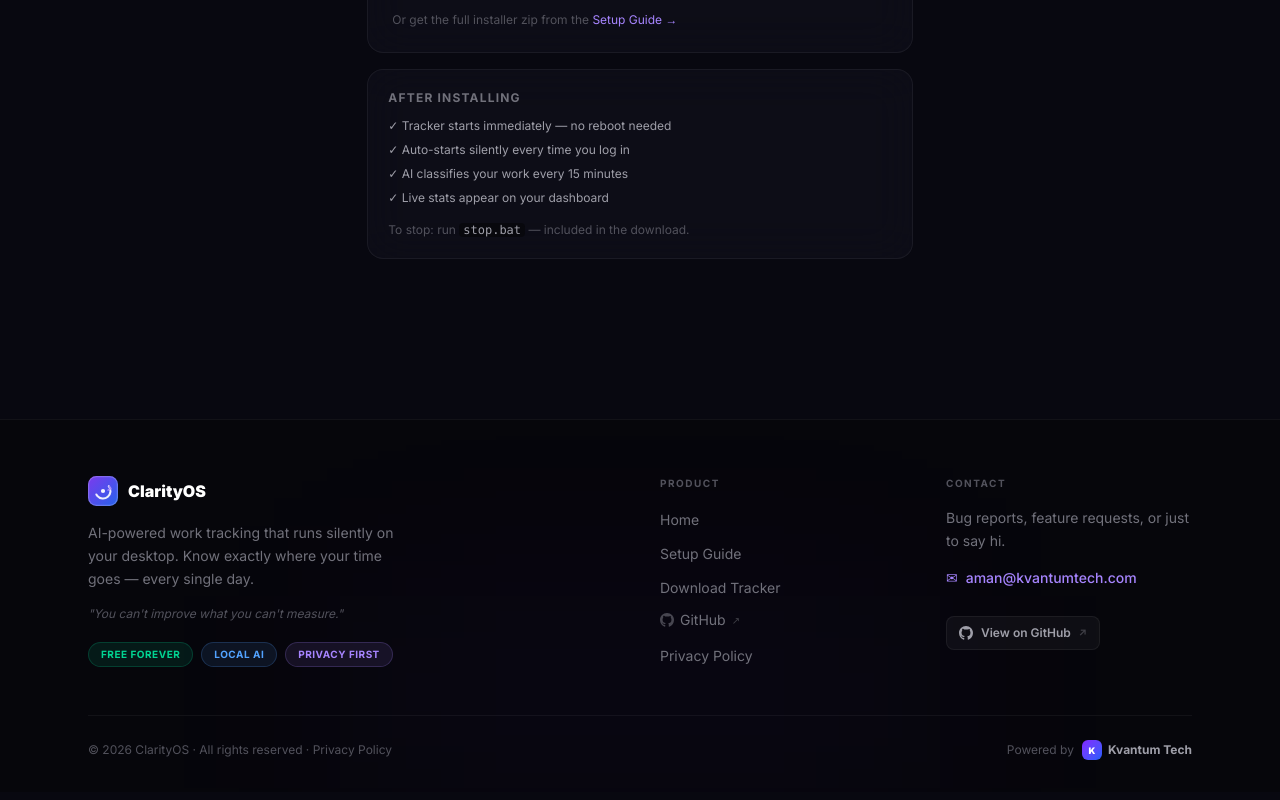
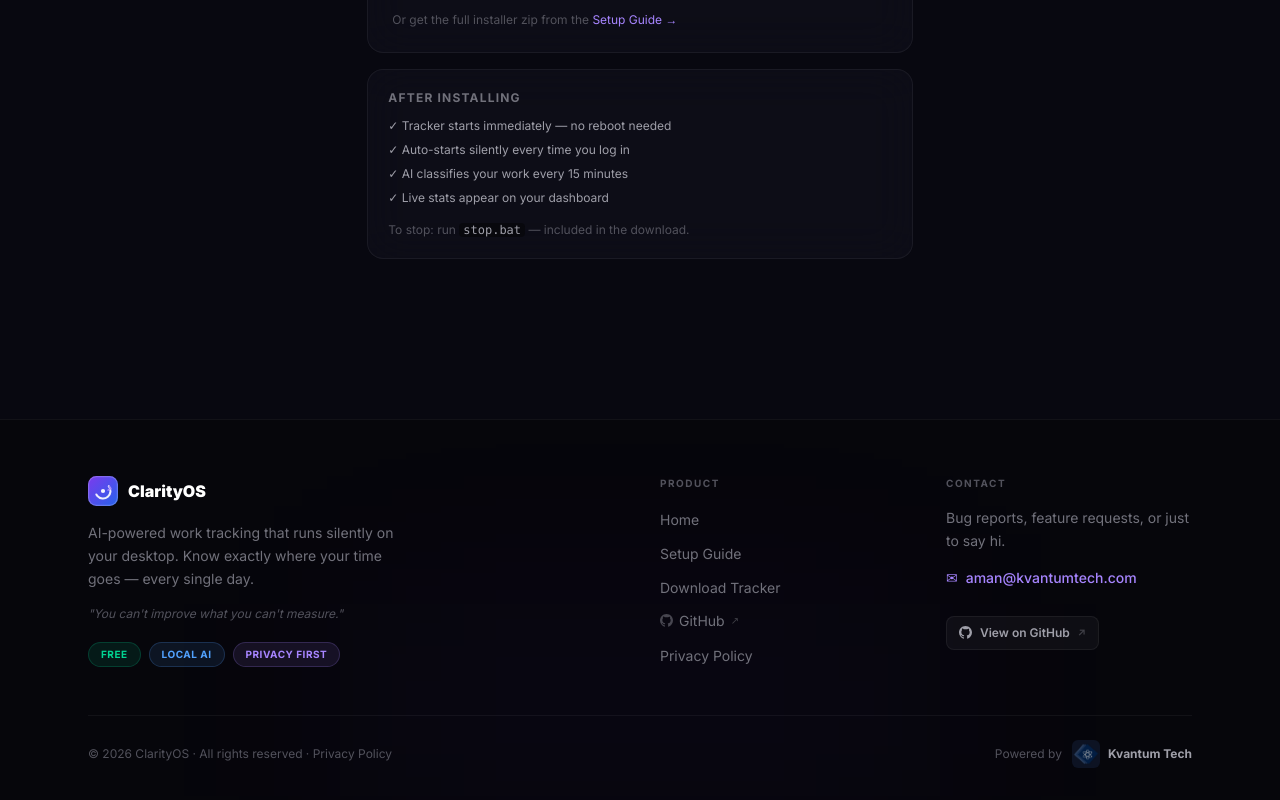
Before and after one commit to AI-git-chatbot/clarityos-web, a Next.js app: page /download in a window 1280 px wide. Shown: the part 1046-1846 px from the top of the page. Built offline with nearby package versions, Linux system fonts and the light colour scheme.

Commit message:
fix(ui): remove 'forever', strip em dashes, Download button in nav, real Kvantum Tech logo in footer

```diff
--- a/src/components/LandingPage.tsx
+++ b/src/components/LandingPage.tsx
@@ -135,7 +135,7 @@
                 </h1>
 
                 <p className="text-lg sm:text-xl text-zinc-400 max-w-2xl mx-auto leading-relaxed mb-10 animate-in fade-in slide-in-from-bottom-4 duration-700 delay-100">
-                    ClarityOS silently tracks what you work on, classifies it with local AI, and gives you a live productivity dashboard — so you stop guessing and start improving.
+                    ClarityOS silently tracks what you work on, classifies it with local AI, and gives you a live productivity dashboard. Stop guessing and start improving.
                 </p>
 
                 {/* CTAs */}
@@ -151,7 +151,7 @@
                             <path fill="#EA4335" d="M12 5.38c1.62 0 3.06.56 4.21 1.64l3.15-3.15C17.45 2.09 14.97 1 12 1 7.7 1 3.99 3.47 2.18 7.07l3.66 2.84c.87-2.6 3.3-4.53 6.16-4.53z" />
                         </svg>
                         Get Started Free
-                        <span className="text-zinc-400 text-xs font-normal">— takes 30 sec</span>
+                        <span className="text-zinc-400 text-xs font-normal">takes 30 sec</span>
                     </button>
                     <Link
                         href="/setup"
@@ -160,12 +160,12 @@
                         How to Set Up →
                     </Link>
                 </div>
-                <p className="text-xs text-zinc-600 animate-in fade-in duration-700 delay-300">No credit card · Works on Windows · Free forever</p>
+                <p className="text-xs text-zinc-600 animate-in fade-in duration-700 delay-300">No credit card · Works on Windows · 100% Free</p>
 
                 {/* Stats strip */}
                 <div className="flex items-center justify-center gap-8 sm:gap-16 mt-16 flex-wrap animate-in fade-in slide-in-from-bottom-3 duration-700 delay-300">
                     {[
-                        { val: 100, suffix: "%", label: "Free forever" },
+                        { val: 100, suffix: "%", label: "Free" },
                         { val: 2, suffix: " min", label: "Setup time" },
                         { label: "Local AI", isText: true, text: "🔒" },
                         { label: "Real-time dashboard", isText: true, text: "⚡" },
--- a/src/components/SiteFooter.tsx
+++ b/src/components/SiteFooter.tsx
@@ -1,6 +1,7 @@
 import Link from "next/link";
+import Image from "next/image";
 
-// ── ClarityOS SVG Logo Mark (same as SiteNav) ─────────────────────────────────
+// ── ClarityOS SVG Logo Mark ────────────────────────────────────────────────────
 function LogoMark({ size = 28 }: { size?: number }) {
     return (
         <svg width={size} height={size} viewBox="0 0 36 36" fill="none" xmlns="http://www.w3.org/2000/svg">
@@ -16,15 +17,6 @@
                 strokeDasharray="43" strokeDashoffset="13" transform="rotate(-40 18 18)" opacity="0.9" />
             <circle cx="18" cy="18" r="2.5" fill="white" opacity="0.95" />
             <path d="M25.5 12.5 L27.5 15 L24 17" stroke="#A78BFA" strokeWidth="1.8" strokeLinecap="round" strokeLinejoin="round" />
-        </svg>
-    );
-}
-
-// ── GitHub SVG Icon ──────────────────────────────────────────────────────────
-function GitHubIcon() {
-    return (
-        <svg width="14" height="14" viewBox="0 0 24 24" fill="currentColor" xmlns="http://www.w3.org/2000/svg">
-            <path d="M12 0C5.37 0 0 5.373 0 12c0 5.303 3.438 9.8 8.207 11.387.6.113.793-.261.793-.577v-2.234C5.663 21.23 4.967 19.05 4.967 19.05c-.546-1.387-1.333-1.756-1.333-1.756-1.089-.745.083-.729.083-.729 1.205.084 1.839 1.237 1.839 1.237 1.07 1.834 2.807 1.304 3.492.997.107-.775.418-1.305.762-1.604-2.665-.305-5.467-1.334-5.467-5.931 0-1.311.469-2.381 1.236-3.221-.124-.303-.535-1.524.117-3.176 0 0 1.008-.322 3.301 1.23A11.509 11.509 0 0 1 12 5.803c1.02.005 2.047.138 3.006.404 2.291-1.552 3.297-1.23 3.297-1.23.653 1.653.242 2.874.118 3.176.77.84 1.235 1.911 1.235 3.221 0 4.609-2.807 5.624-5.479 5.921.43.372.823 1.102.823 2.222v3.293c0 .319.192.694.801.576C20.566 21.797 24 17.3 24 12c0-6.627-5.373-12-12-12z" />
         </svg>
     );
 }
@@ -52,7 +44,7 @@
                         </p>
                         <div className="flex items-center gap-2">
                             <span className="text-[10px] font-bold text-emerald-400 bg-emerald-400/10 border border-emerald-400/20 px-3 py-1 rounded-full uppercase tracking-wider">
-                                Free forever
+                                Free
                             </span>
                             <span className="text-[10px] font-bold text-blue-400 bg-blue-400/10 border border-blue-400/20 px-3 py-1 rounded-full uppercase tracking-wider">
                                 Local AI
@@ -70,7 +62,7 @@
                             {[
                                 { href: "/", label: "Home" },
                                 { href: "/setup", label: "Setup Guide" },
-                                { href: "/download", label: "Download Tracker" },
+                                { href: "/api/download", label: "Download Tracker" },
                                 { href: "https://github.com/AI-git-chatbot/clarityos-web", label: "GitHub", external: true },
                                 { href: "/privacy", label: "Privacy Policy" },
                             ].map(l => (
@@ -83,7 +75,9 @@
                                     >
                                         {l.external && (
                                             <span className="opacity-60 group-hover:opacity-100 transition-opacity">
-                                                <GitHubIcon />
+                                                <svg width="13" height="13" viewBox="0 0 24 24" fill="currentColor">
+                                                    <path d="M12 0C5.37 0 0 5.373 0 12c0 5.303 3.438 9.8 8.207 11.387.6.113.793-.261.793-.577v-2.234C5.663 21.23 4.967 19.05 4.967 19.05c-.546-1.387-1.333-1.756-1.333-1.756-1.089-.745.083-.729.083-.729 1.205.084 1.839 1.237 1.839 1.237 1.07 1.834 2.807 1.304 3.492.997.107-.775.418-1.305.762-1.604-2.665-.305-5.467-1.334-5.467-5.931 0-1.311.469-2.381 1.236-3.221-.124-.303-.535-1.524.117-3.176 0 0 1.008-.322 3.301 1.23A11.509 11.509 0 0 1 12 5.803c1.02.005 2.047.138 3.006.404 2.291-1.552 3.297-1.23 3.297-1.23.653 1.653.242 2.874.118 3.176.77.84 1.235 1.911 1.235 3.221 0 4.609-2.807 5.624-5.479 5.921.43.372.823 1.102.823 2.222v3.293c0 .319.192.694.801.576C20.566 21.797 24 17.3 24 12c0-6.627-5.373-12-12-12z" />
+                                                </svg>
                                             </span>
                                         )}
                                         {l.label}
@@ -117,7 +111,9 @@
                             rel="noreferrer"
                             className="flex items-center gap-2 mt-3 text-xs font-semibold text-zinc-400 hover:text-white bg-white/4 hover:bg-white/8 border border-white/6 hover:border-white/12 px-3 py-2 rounded-lg transition-all w-fit"
                         >
-                            <GitHubIcon />
+                            <svg width="13" height="13" viewBox="0 0 24 24" fill="currentColor">
+                                <path d="M12 0C5.37 0 0 5.373 0 12c0 5.303 3.438 9.8 8.207 11.387.6.113.793-.261.793-.577v-2.234C5.663 21.23 4.967 19.05 4.967 19.05c-.546-1.387-1.333-1.756-1.333-1.756-1.089-.745.083-.729.083-.729 1.205.084 1.839 1.237 1.839 1.237 1.07 1.834 2.807 1.304 3.492.997.107-.775.418-1.305.762-1.604-2.665-.305-5.467-1.334-5.467-5.931 0-1.311.469-2.381 1.236-3.221-.124-.303-.535-1.524.117-3.176 0 0 1.008-.322 3.301 1.23A11.509 11.509 0 0 1 12 5.803c1.02.005 2.047.138 3.006.404 2.291-1.552 3.297-1.23 3.297-1.23.653 1.653.242 2.874.118 3.176.77.84 1.235 1.911 1.235 3.221 0 4.609-2.807 5.624-5.479 5.921.43.372.823 1.102.823 2.222v3.293c0 .319.192.694.801.576C20.566 21.797 24 17.3 24 12c0-6.627-5.373-12-12-12z" />
+                            </svg>
                             View on GitHub
                             <span className="text-zinc-700 text-[10px]">↗</span>
                         </a>
@@ -136,12 +132,19 @@
                         href="https://kvantumtech.com"
                         target="_blank"
                         rel="noreferrer"
-                        className="inline-flex items-center gap-2 group"
+                        className="inline-flex items-center gap-2.5 group"
                     >
                         <span className="text-xs text-zinc-600 group-hover:text-zinc-400 transition-colors">Powered by</span>
-                        <div className="flex items-center gap-1.5">
-                            <div className="w-5 h-5 rounded-md bg-gradient-to-br from-violet-600 to-blue-600 flex items-center justify-center">
-                                <span className="text-[9px] font-black text-white">K</span>
+                        <div className="flex items-center gap-2">
+                            {/* Real Kvantum Tech logo */}
+                            <div className="w-7 h-7 rounded-md overflow-hidden opacity-80 group-hover:opacity-100 transition-opacity">
+                                <Image
+                                    src="/kvantum-logo.jpg"
+                                    alt="Kvantum Tech"
+                                    width={28}
+                                    height={28}
+                                    className="w-full h-full object-cover"
+                                />
                             </div>
                             <span className="text-xs font-bold text-zinc-400 group-hover:text-white transition-colors">Kvantum Tech</span>
                         </div>
--- a/src/components/SiteNav.tsx
+++ b/src/components/SiteNav.tsx
@@ -39,7 +39,7 @@
 
     const links = [
         { href: "/setup", label: "How to Setup", icon: "⚡" },
-        { href: "/download", label: "Download", icon: "⬇" },
+        { href: "/api/download", label: "Download", icon: "⬇", highlight: true },
     ];
 
     // Close drawer on outside click
@@ -82,8 +82,12 @@
                             <Link
                                 key={link.href}
                                 href={link.href}
-                                className="text-xs font-medium text-zinc-400 hover:text-white transition-colors px-3.5 py-2 rounded-lg hover:bg-white/6"
+                                className={link.highlight
+                                    ? "text-xs font-bold text-white bg-white/8 hover:bg-white/14 border border-white/12 hover:border-white/22 transition-all px-4 py-2 rounded-full flex items-center gap-1.5"
+                                    : "text-xs font-medium text-zinc-400 hover:text-white transition-colors px-3.5 py-2 rounded-lg hover:bg-white/6"
+                                }
                             >
+                                {link.highlight && <span>⬇</span>}
                                 {link.label}
                             </Link>
                         ))}
```
Also changed, not shown: public/kvantum-logo.jpg (added).
